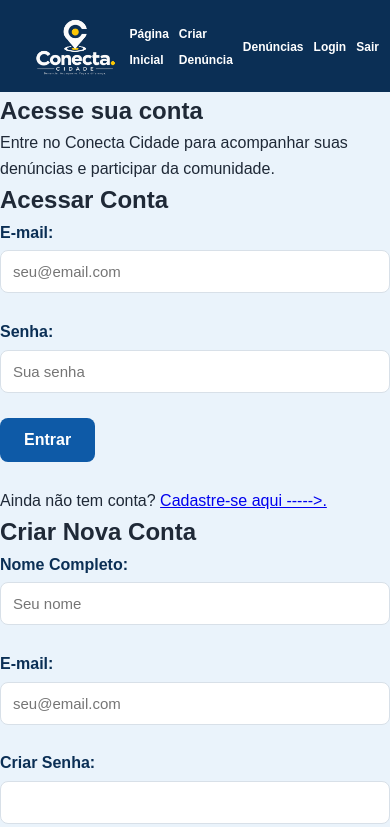
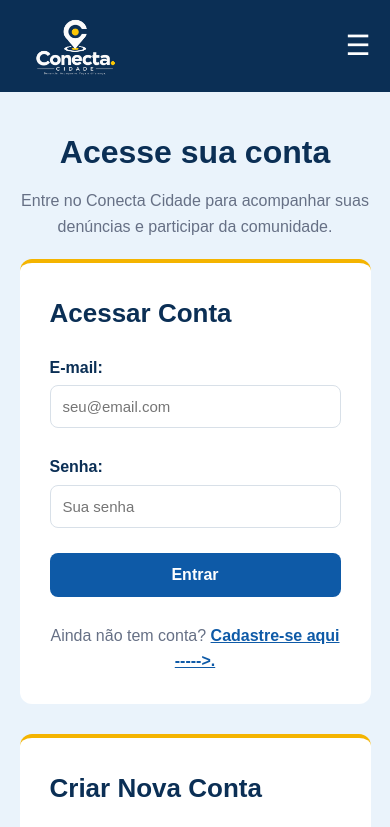
Before and after one commit to rhuanvieiraa/Projeto_Web_Mobile, a plain HTML site: page login.html in a window 390 px wide. Shown: the top 827 px of the page. Drawn offline with Linux system fonts and the light colour scheme; a script that the page names is missing.

Commit message:
style.css
Adicionando o CSS de TODAS as páginas do projeto.

```diff
--- a/style.css
+++ b/style.css
@@ -1,3 +1,4 @@
+
 * {
     margin: 0;
     padding: 0;
@@ -25,6 +26,9 @@ body {
     background-color: var(--azul-claro);
     color: var(--texto);
     line-height: 1.6;
+    min-height: 100vh;
+    display: flex;
+    flex-direction: column;
 }
 
 header {
@@ -33,6 +37,9 @@ header {
     align-items: center;
     justify-content: space-between;
     padding: 15px 8%;
+    position: sticky;
+    top: 0;
+    z-index: 1000;
 }
 
 header img {
@@ -59,6 +66,7 @@ nav a {
 
 main {
     width: 100%;
+    flex: 1;
 }
 
 .apresentacao {
@@ -140,13 +148,19 @@ main {
     margin-bottom: 8px;
 }
 
+.pagina-denuncia {
+    width: 90%;
+    max-width: 750px;
+    margin: 50px auto;
+}
+
 .sobre-nos {
     width: 35%;
     background-color: var(--branco);
     padding: 30px;
     border-radius: 12px;
     border-top: 4px solid var(--amarelo);
-    transform: translateY(-2px)
+    transform: translateY(-2px);
 }
 
 .sobre-nos h2 {
@@ -171,6 +185,22 @@ main {
     color: var(--azul-escuro);
     margin-bottom: 25px;
     font-size: 28px;
+}
+
+#historico {
+    width: 90%;
+    max-width: 900px;
+    margin: 50px auto;
+}
+
+#historico h1 {
+    color: var(--azul-escuro);
+    font-size: 28px;
+    margin-bottom: 25px;
+}
+
+#historico .card-denuncia {
+    width: 100%;
 }
 
 label {
@@ -251,22 +281,145 @@ footer p {
     text-align: center;
 }
 
+/* Página de Login */
+
+.login-apresentacao {
+    text-align: center;
+    padding: 45px 5% 25px 5%;
+}
+
+.login-apresentacao h1 {
+    color: var(--azul-escuro);
+    font-size: 38px;
+    margin-bottom: 10px;
+}
+
+.login-apresentacao p {
+    color: var(--texto-secundario);
+    font-size: 16px;
+}
+
+.area-conta {
+    width: 90%;
+    max-width: 1000px;
+    margin: 0 auto 50px auto;
+
+    display: flex;
+    justify-content: center;
+    align-items: flex-start;
+
+    gap: 30px;
+}
+
+#area-login,
+#cadastro {
+    width: 50%;
+
+    background-color: var(--branco);
+
+    padding: 30px;
+
+    border-radius: 12px;
+    border-top: 4px solid var(--amarelo);
+}
+
+#area-login h2,
+#cadastro h2 {
+    color: var(--azul-escuro);
+    margin-bottom: 20px;
+    font-size: 26px;
+}
+
+#form-login,
+#form-cadastro {
+    width: 100%;
+}
+
+#form-login input,
+#form-cadastro input {
+    width: 100%;
+}
+
+#form-login button,
+#form-cadastro button {
+    width: 100%;
+}
+
+#area-login p {
+    text-align: center;
+    color: var(--texto-secundario);
+}
+
+#area-login p a {
+    color: var(--azul-principal);
+    font-weight: bold;
+}
+
+.card-denuncia {
+    background-color: var(--branco);
+    border: 1px solid var(--cinza-borda);
+    border-radius: 12px;
+    padding: 22px;
+    margin-bottom: 20px;
+}
+
+.card-denuncia h3 {
+    color: var(--azul-principal);
+    margin-bottom: 12px;
+}
+
+.card-denuncia p {
+    margin-bottom: 8px;
+}
+
 @media (max-width: 768px) {
 
     header {
         padding: 15px 5%;
+        flex-wrap: wrap;
     }
 
     header img {
         width: 110px;
     }
 
-    nav ul {
-        gap: 10px;
+    #menu-btn {
+        display: block;
+        background: none;
+        border: none;
+        color: var(--branco);
+        font-size: 28px;
+        cursor: pointer;
     }
 
-    nav a {
-        font-size: 12px;
+    #menu-navegacao {
+        width: 100%;
+        background-color: var(--azul-escuro);
+        max-height: 0;
+        opacity: 0;
+        overflow: hidden;
+        transition: 0.3s;
+    }
+
+    #menu-navegacao.menu-aberto {
+        max-height: 250px;
+        opacity: 1;
+    }
+
+    #menu-navegacao ul {
+        flex-direction: column;
+        gap: 0;
+    }
+
+    #menu-navegacao li {
+        width: 100%;
+        text-align: center;
+    }
+
+    #menu-navegacao a {
+        display: block;
+        padding: 15px;
+        font-size: 14px;
     }
 
     .apresentacao {
@@ -288,11 +441,11 @@ footer p {
         flex-direction: column;
     }
 
-    .sobre-nos {
+    #denuncias-recentes {
         width: 100%;
     }
 
-    #denuncias-recentes {
+    .sobre-nos {
         width: 100%;
     }
 
@@ -310,4 +463,21 @@ footer p {
         align-items: center;
         gap: 10px;
     }
+
+    .login-apresentacao {
+        padding: 35px 5% 20px 5%;
+    }
+
+    .login-apresentacao h1 {
+        font-size: 32px;
+    }
+
+    .area-conta {
+        flex-direction: column;
+    }
+
+    #area-login,
+    #cadastro {
+        width: 100%;
+    }
 }
```
